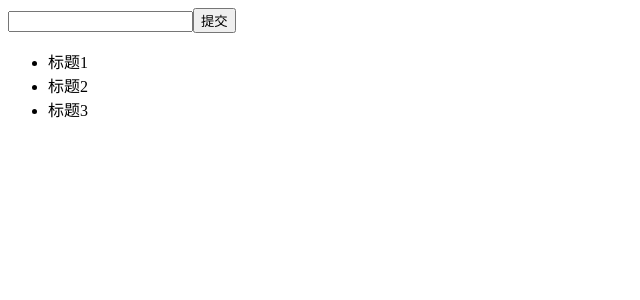
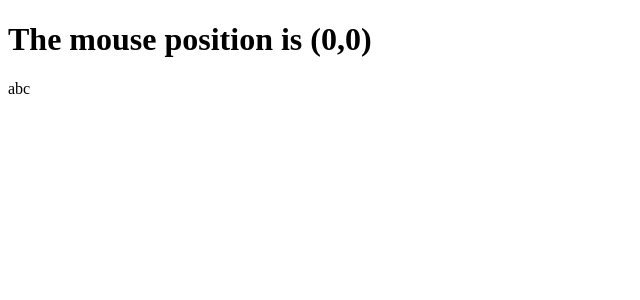
Before and after one commit to lisihong8/fuxi-react, a React (Create React App) app: page / in a window 1280 px wide. Shown: the top 300 px of the page, without its empty margins (0-640 px from the left). Built offline with nearby package versions, Linux system fonts and the light colour scheme.

Commit message:
什么是React高阶组件

```diff
--- a/src/App.js
+++ b/src/App.js
@@ -5,7 +5,8 @@ import React from 'react';
 // import ContextDemo from './components/ContextDemo';
 // import LazyDemo from './components/LazyDemo';
 // import SCUDemo from './components/SCUDemo';
-import SCUDemoTwo from './components/SCUDemoTwo';
+// import SCUDemoTwo from './components/SCUDemoTwo';
+import HOCDemo from './components/HOCDemo';
 
 function App() {
   return (
@@ -16,7 +17,8 @@ function App() {
       {/* <ContextDemo/> */}
       {/* <LazyDemo/> */}
       {/* <SCUDemo/> */}
-      <SCUDemoTwo/>
+      {/* <SCUDemoTwo/> */}
+      <HOCDemo a={'abc'}/>
     </div>
   );
 }
--- /dev/null
+++ b/src/components/HOCDemo.js
@@ -0,0 +1,47 @@
+
+import React from 'react';
+
+const WithMouse = (VariableComponent)=> {
+
+  class WithMouseComponent extends  React.Component {
+      constructor(props) {
+        super(props);
+        this.state = {
+          x:0,
+          y:0
+        }
+      }
+      handleMouseMove = (event)=> {
+          console.log(event);
+          this.setState({
+            x:event.clientX,
+            y:event.clientY
+          })
+
+      }
+      render() {
+        return (
+          <div style={{height:'500px'}} onMouseMove={this.handleMouseMove}>
+              {/* 1.透传所有props   2.增加mouse变量属性,mouse变量属性的值 是等于这个组件里的state里的数据传给子组件 */}
+              <VariableComponent {...this.props} mouse={this.state} />
+          </div>
+        )
+      }
+  }
+
+  return WithMouseComponent;
+
+}
+
+// 函数组件 : 纯函数,输入props,输出JSX,没有实例,没有生命周期,没有state,不能扩展其它方法.
+const HOCDemo = (props)=> {
+  const { a } = props;
+  const { x, y } = props.mouse; //接收父组件传过来的mouse变量属性的值
+  return (
+    <div style={{height:'500px'}}>
+      <h1>The mouse position is ({x},{y})</h1>
+  <p>{a}</p>
+    </div>
+  )
+}
+export default WithMouse(HOCDemo); //返回高阶组件
```
